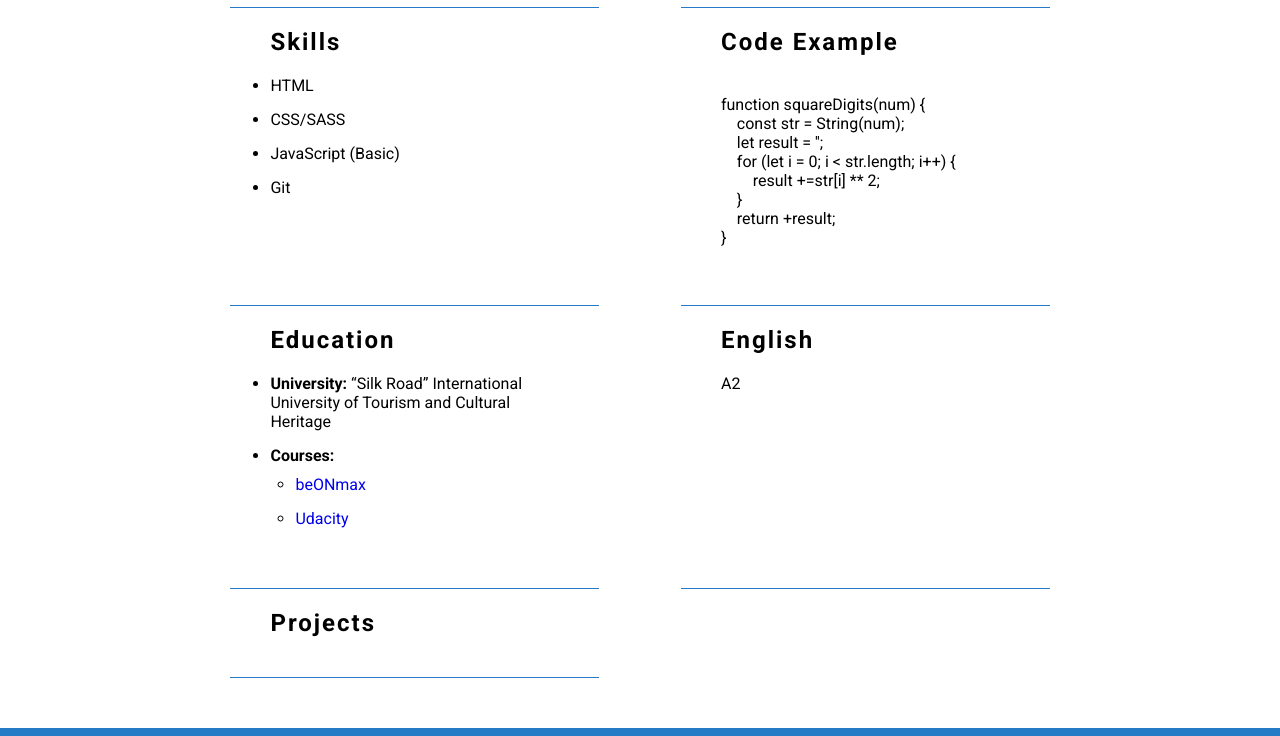
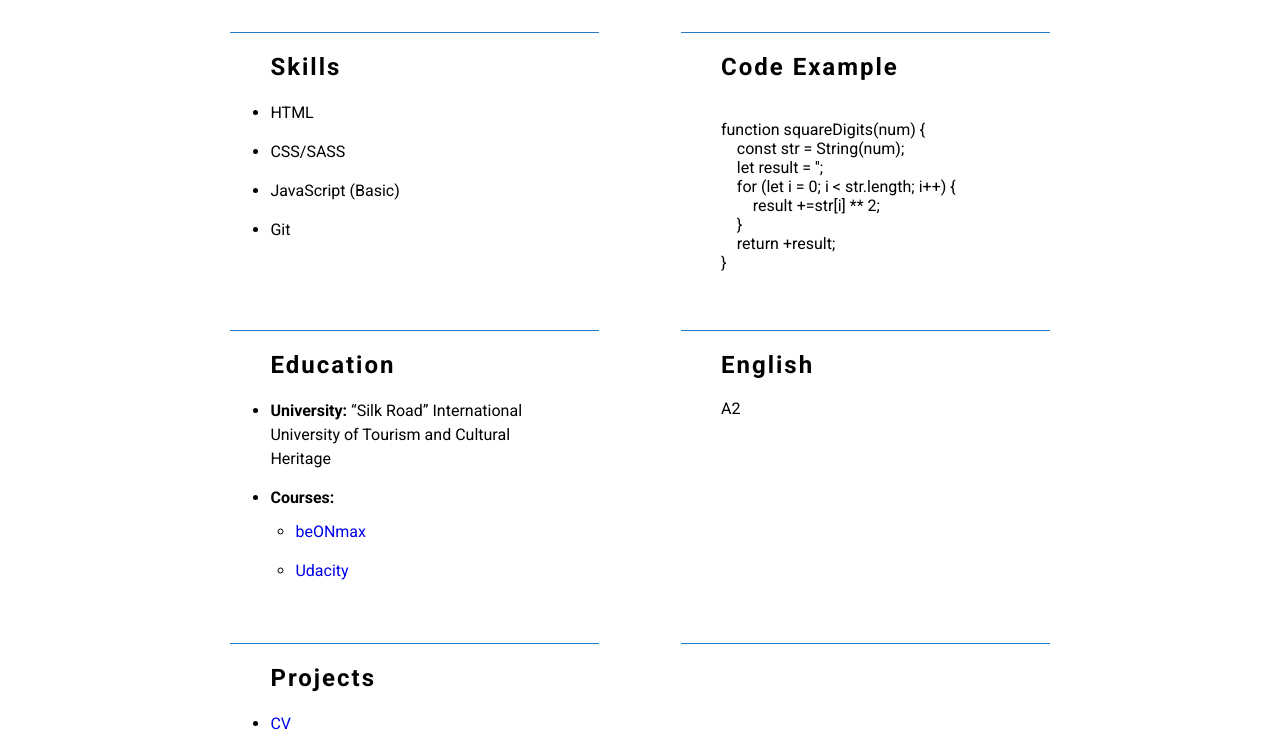
Before and after one commit to ruslan898/rsschool-cv, a plain HTML site: page index.html in a window 1280 px wide. Shown: the part 706-1442 px from the top of the page. Drawn offline with Linux system fonts and the light colour scheme.

Commit message:
feat: add a list of projects

```diff
--- a/index.html
+++ b/index.html
@@ -131,6 +131,9 @@ function squareDigits(num) {
 
                     <div class="info-block" id="projects">
                         <h2 class="title-h2">Projects</h2>
+                        <ul>
+                            <li><a href="https://ruslan898.github.io/rsschool-cv/">CV</a></li>
+                        </ul>
                     </div>
                 </div>
             </div>
--- a/style.css
+++ b/style.css
@@ -19,6 +19,10 @@ body {
 
 span {
     font-weight: bold;
+}
+
+ul li {
+    line-height: 1.5em;
 }
 
 .container {
```
